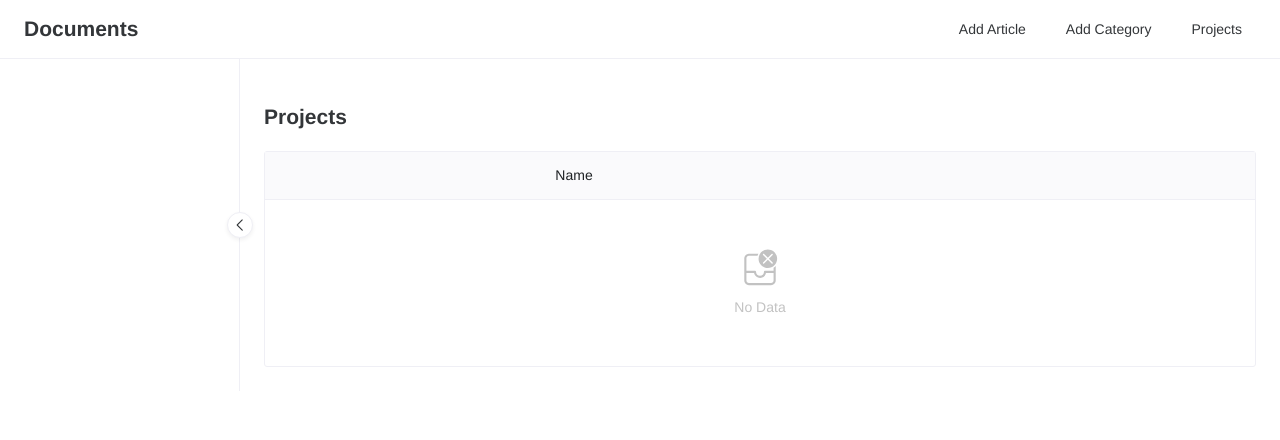
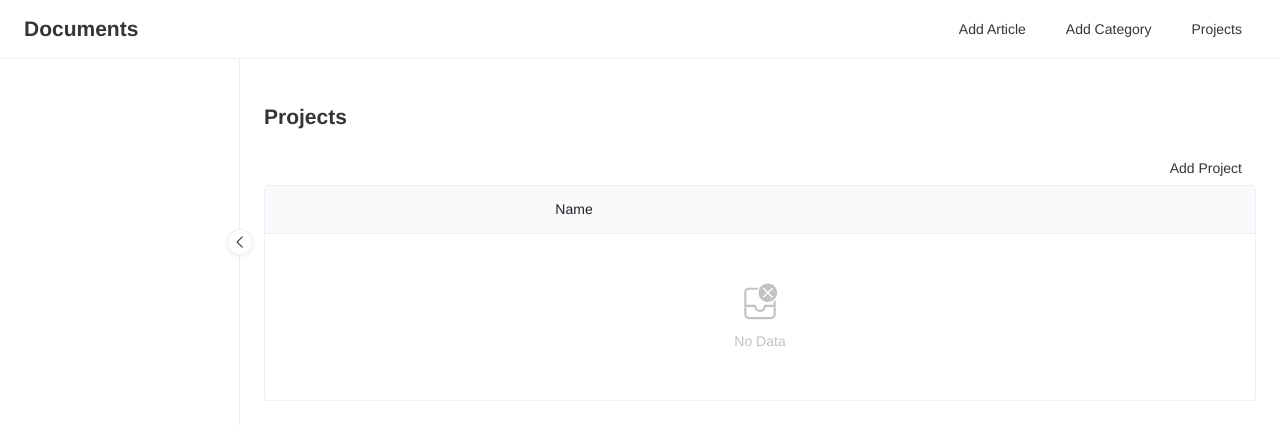
Before and after one commit to LunchBox/test001, a Vue app: page /projects in a window 1280 px wide. Shown: the top 440 px of the page. Built offline with nearby package versions, Linux system fonts and the light colour scheme.

Commit message:
be able to add project

```diff
--- a/src/App.vue
+++ b/src/App.vue
@@ -1,14 +1,12 @@
 <script setup>
 	import { ref } from "vue";
 	import {
-		NSpace,
 		NLayout,
 		NLayoutHeader,
 		NLayoutContent,
 		NLayoutFooter,
 		NLayoutSider,
 		NDivider,
-		NButton,
 		NDrawer,
 		NDrawerContent,
 	} from "naive-ui";
--- a/src/components/categories/Show.vue
+++ b/src/components/categories/Show.vue
@@ -3,7 +3,7 @@
 	import { useRoute, useRouter } from "vue-router";
 
 	import { NDivider } from "naive-ui";
-	import { NDataTable, NButton, NSpace } from "naive-ui";
+	import { NDataTable } from "naive-ui";
 
 	import { findById } from "@/store/categories.js";
 	import Category from "@/models/category.js";
--- a/src/components/layouts/Header.vue
+++ b/src/components/layouts/Header.vue
@@ -20,7 +20,7 @@
 
 <script setup>
 	import { useRouter } from "vue-router";
-	import { NGrid, NGridItem, NButton, NSpace } from "naive-ui";
+	import { NGrid, NGridItem } from "naive-ui";
 
 	const router = useRouter();
 
--- a/src/components/layouts/Menus.vue
+++ b/src/components/layouts/Menus.vue
@@ -13,7 +13,7 @@
 
 <script setup>
 	import { ref, computed, watch, h, resolveComponent } from "vue";
-	import { NTree, NSpace, NLayout, NLayoutSider, NMenu, NSwitch } from "naive-ui";
+	import { NTree, NLayout, NLayoutSider, NMenu, NSwitch } from "naive-ui";
 	import { findById, topLevelCategories } from "@/store/categories";
 	import { currentCategory } from "@/store/current";
 
--- a/src/components/projects/Index.vue
+++ b/src/components/projects/Index.vue
@@ -6,6 +6,14 @@
 	import { NDataTable, NButton } from "naive-ui";
 
 	import { list } from "@/store/projects.js";
+
+	const router = useRouter();
+
+	function addProject() {
+		router.push({
+			path: `/projects/new`,
+		});
+	}
 
 	const columns = [
 		{
@@ -36,6 +44,11 @@
 <template>
 	<div>
 		<h2>Projects</h2>
+
+		<n-space justify="end">
+			<n-button quaternary @click="addProject">Add Project</n-button>
+		</n-space>
+
 		<n-data-table
 			:columns="columns"
 			:data="list"
--- a/src/main.js
+++ b/src/main.js
@@ -3,9 +3,12 @@ import App from "./App.vue";
 
 import router from "./router/index.js";
 
+import naive from "./naive.js";
+
 const app = createApp(App);
 
 app.use(router);
 
+app.use(naive);
 
 app.mount("#app");
--- /dev/null
+++ b/src/naive.js
@@ -0,0 +1,7 @@
+import { create, NSpace, NButton } from "naive-ui";
+
+const naive = create({
+	components: [NSpace, NButton],
+});
+
+export default naive;
```
